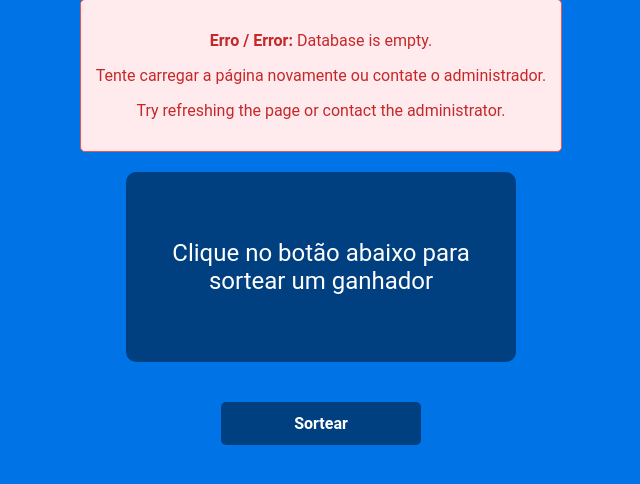
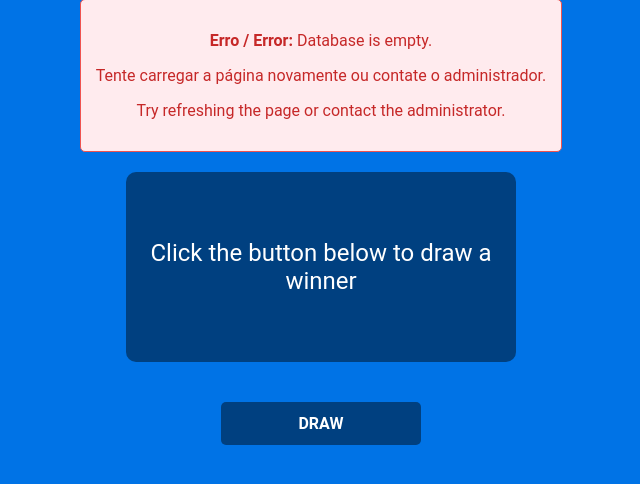
Before and after one commit to ViniciusPFaria/bet, a Flask app: page /sorteio in a window 1280 px wide. Shown: the part 273-757 px from the top of the page, without its empty margins (319-959 px from the left). Run offline with Flask 2, Linux system fonts and the light colour scheme; data that the repository does not hold is empty; some web fonts are replaced.

Commit message:
Update vencedor.html

```diff
--- a/templates/vencedor.html
+++ b/templates/vencedor.html
@@ -139,7 +139,7 @@
 
             <!-- Initial message when page loads -->
             <div id="initialMessage" class="winner-name">
-                Clique no botão abaixo para sortear um ganhador
+                Click the button below to draw a winner
             </div>
 
             <!-- Winner display (hidden until animation completes) -->
@@ -151,7 +151,7 @@
         </div>
 
         <!-- Button centered -->
-        <button id="sortearButton" class="draw-button" onclick="iniciarSorteio()">Sortear</button>
+        <button id="sortearButton" class="draw-button" onclick="iniciarSorteio()">DRAW</button>
     </div>
 
     <script>
```
